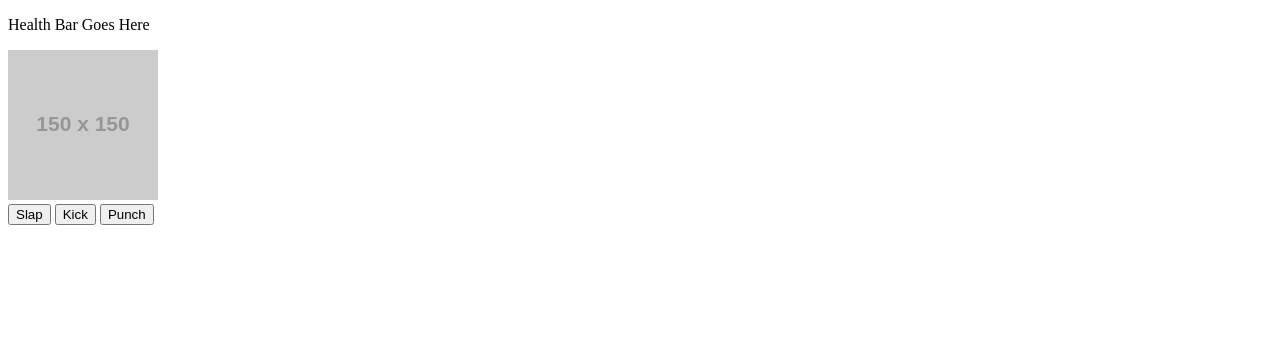
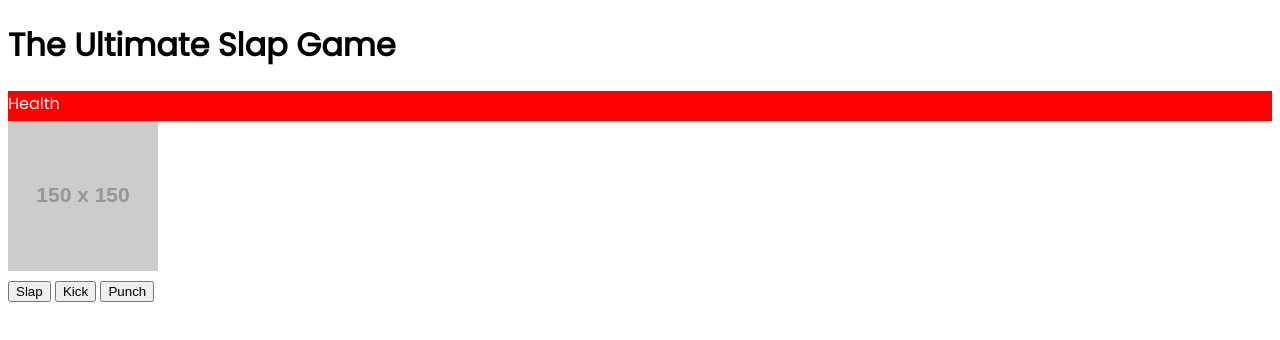
Before and after one commit to michaeladilulo/Slap-Game, a plain HTML site: page index.html in a window 1280 px wide. Drawn offline with Linux system fonts and the light colour scheme; placeholder pictures from the web are drawn by us.

Commit message:
Content to show up inside of Div 'health'

```diff
--- a/index.html
+++ b/index.html
@@ -5,13 +5,18 @@
     <meta http-equiv="X-UA-Compatible" content="IE=edge">
     <meta name="viewport" content="width=device-width, initial-scale=1.0">
     <link rel="stylesheet" href="styles.css">
+    <link rel="preconnect" href="https://fonts.googleapis.com">
+    <link rel="preconnect" href="https://fonts.gstatic.com" crossorigin>
+    <link href="https://fonts.googleapis.com/css2?family=Poppins&display=swap" rel="stylesheet">
     <title>Slap Game</title>
 </head>
 <body>
 
-    <div class="health-bar-container">
-        <p>Health Bar Goes Here</p>
+    <div class="title-container">
+        <h1>The Ultimate Slap Game</h1>
     </div>
+
+    <div class="health-bar-container" contentEditable=true data-text="Health"></div>
 
     <div class="slap-game-container">
         <img src="https://placehold.jp/150x150.png" />
--- a/styles.css
+++ b/styles.css
@@ -0,0 +1,14 @@
+body {
+    font-family: 'Poppins';
+}
+
+.health-bar-container {
+    width: 100%;
+    height: 30px;
+    background-color: red;
+    color: #FFFFFF;
+}
+
+[contentEditable=true]:empty:not(:focus):before {
+    content: attr(data-text)
+  }
```
